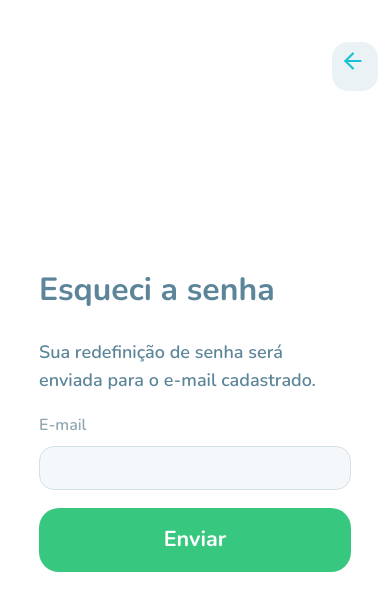
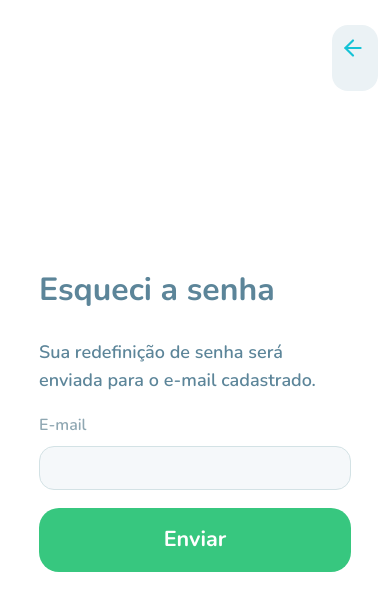
Before and after one commit to gabrielrmodesto/nlw3web, a React (Create React App) app: page /forgotpassword in a window 390 px wide. Shown: the top 610 px of the page. Built offline with nearby package versions, Linux system fonts and the light colour scheme.

Commit message:
Button voltar responsivo

```diff
--- a/src/styles/pages/Users/forgotPassword.css
+++ b/src/styles/pages/Users/forgotPassword.css
@@ -40,7 +40,7 @@ form span {
 		position: absolute;
 		left: 85%;
 		right: 3%;
-		top: 5%;
+		top: 3%;
 		bottom: 89.27%;
 		background: #ebf2f5;
 		border-radius: 16px;
@@ -49,7 +49,7 @@ form span {
 		position: absolute;
 		left: 18%;
 		right: 1.94%;
-		top: 12%;
+		top: 15%;
 		bottom: 87.8%;
 	}
 }
```
